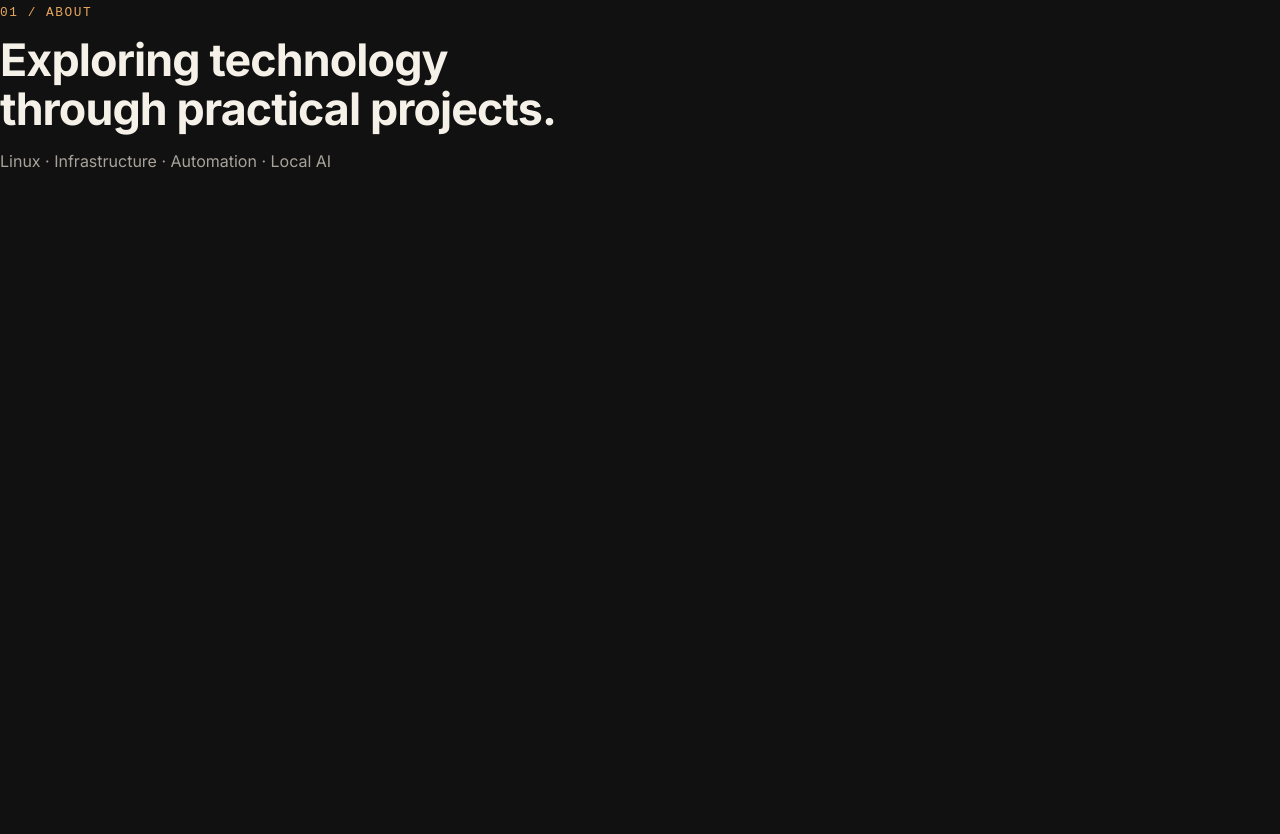
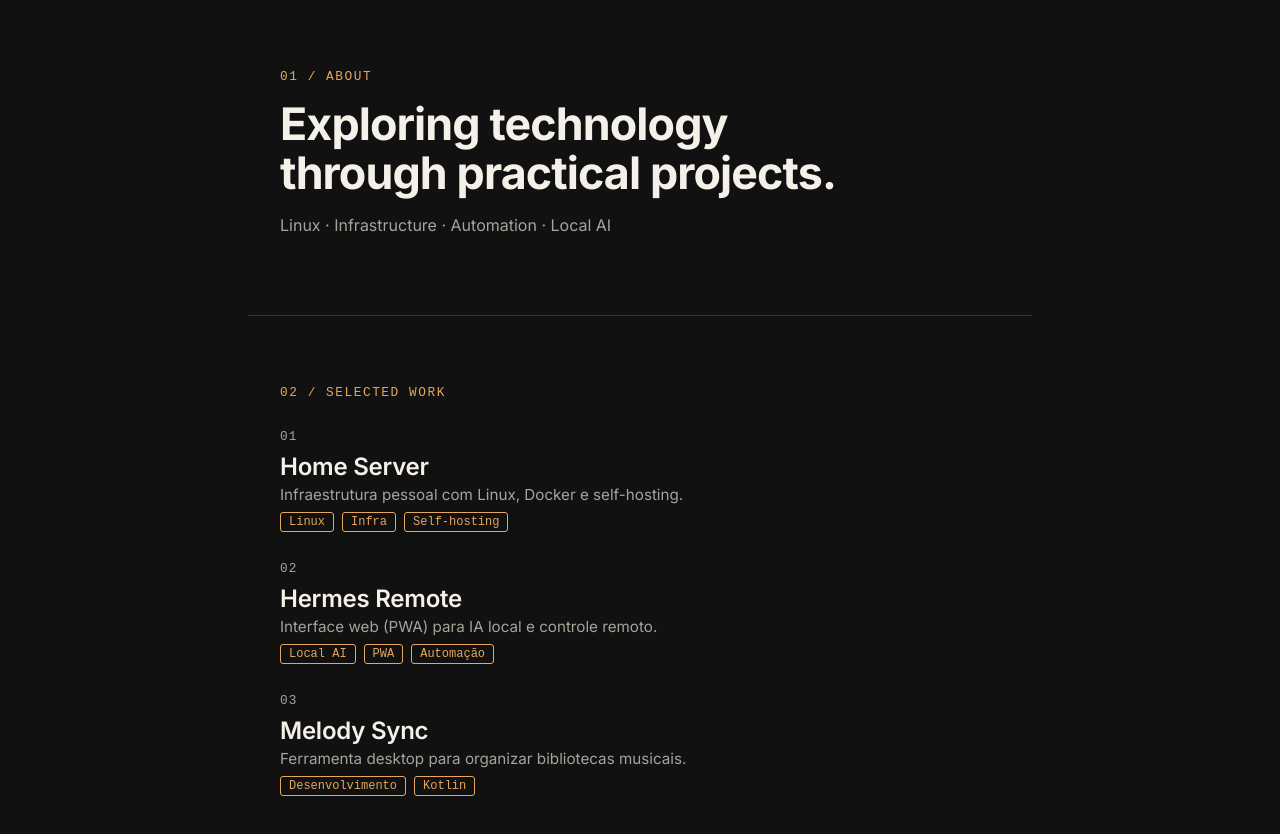
Before and after one commit to jotatw/joao-gabriel-portfolio, a React (Vite) app: page / in a window 1280 px wide. Shown: the top 834 px of the page. Before the commit the page ends 800 px from the top, so only its background shows below. Built offline with nearby package versions, Linux system fonts and the light colour scheme.

Commit message:
feat: V0.2 SELECTED WORK section with data-driven projects

```diff
--- a/src/App.css
+++ b/src/App.css
@@ -19,3 +19,54 @@ h1 {
   color: var(--text-secondary);
   font-size: 1rem;
 }
+
+/* --- Seção de projetos --- */
+section {
+  padding: 4rem 2rem;
+  max-width: 720px;
+  margin: 0 auto;
+}
+
+section + section {
+  border-top: 1px solid var(--border);
+}
+
+.project-number {
+  color: var(--text-secondary);
+  font-family: var(--font-mono);
+  font-size: 0.8rem;
+  letter-spacing: 0.08em;
+}
+
+h2 {
+  font-size: 1.5rem;
+  font-weight: 600;
+  letter-spacing: -0.01em;
+  margin: 0.5rem 0 0.25rem;
+  color: var(--text-primary);
+}
+
+.project-description {
+  color: var(--text-secondary);
+  font-size: 0.95rem;
+  margin: 0 0 0.5rem;
+}
+
+.project-tags {
+  display: flex;
+  gap: 0.5rem;
+  flex-wrap: wrap;
+}
+
+.tag {
+  font-family: var(--font-mono);
+  font-size: 0.75rem;
+  color: var(--accent);
+  border: 1px solid var(--accent);
+  padding: 2px 8px;
+  border-radius: 3px;
+}
+
+article {
+  margin-top: 1.5rem;
+}
--- a/src/App.tsx
+++ b/src/App.tsx
@@ -1,3 +1,4 @@
+import { projects } from './data/projects'
 import './App.css'
 
 function App() {
@@ -14,6 +15,27 @@ function App() {
           Linux · Infrastructure · Automation · Local AI
         </p>
       </section>
+
+      <section>
+        <span className="section-number">02 / SELECTED WORK</span>
+
+        {projects.map((project, index) => (
+          <article key={project.name}>
+            <span className="project-number">
+              {String(index + 1).padStart(2, '0')}
+            </span>
+            <div>
+              <h2>{project.name}</h2>
+              <p className="project-description">{project.description}</p>
+              <div className="project-tags">
+                {project.tags.map((tag) => (
+                  <span key={tag} className="tag">{tag}</span>
+                ))}
+              </div>
+            </div>
+          </article>
+        ))}
+      </section>
     </main>
   )
 }
--- /dev/null
+++ b/src/data/projects.ts
@@ -0,0 +1,27 @@
+export interface Project {
+  name: string
+  description: string
+  tags: string[]
+  url: string
+}
+
+export const projects: Project[] = [
+  {
+    name: 'Home Server',
+    description: 'Infraestrutura pessoal com Linux, Docker e self-hosting.',
+    tags: ['Linux', 'Infra', 'Self-hosting'],
+    url: 'https://github.com/jotatw/homeserver',
+  },
+  {
+    name: 'Hermes Remote',
+    description: 'Interface web (PWA) para IA local e controle remoto.',
+    tags: ['Local AI', 'PWA', 'Automação'],
+    url: 'https://github.com/jotatw/hermes-remote',
+  },
+  {
+    name: 'Melody Sync',
+    description: 'Ferramenta desktop para organizar bibliotecas musicais.',
+    tags: ['Desenvolvimento', 'Kotlin'],
+    url: 'https://github.com/jotatw/Melody-Sync',
+  },
+]
```
